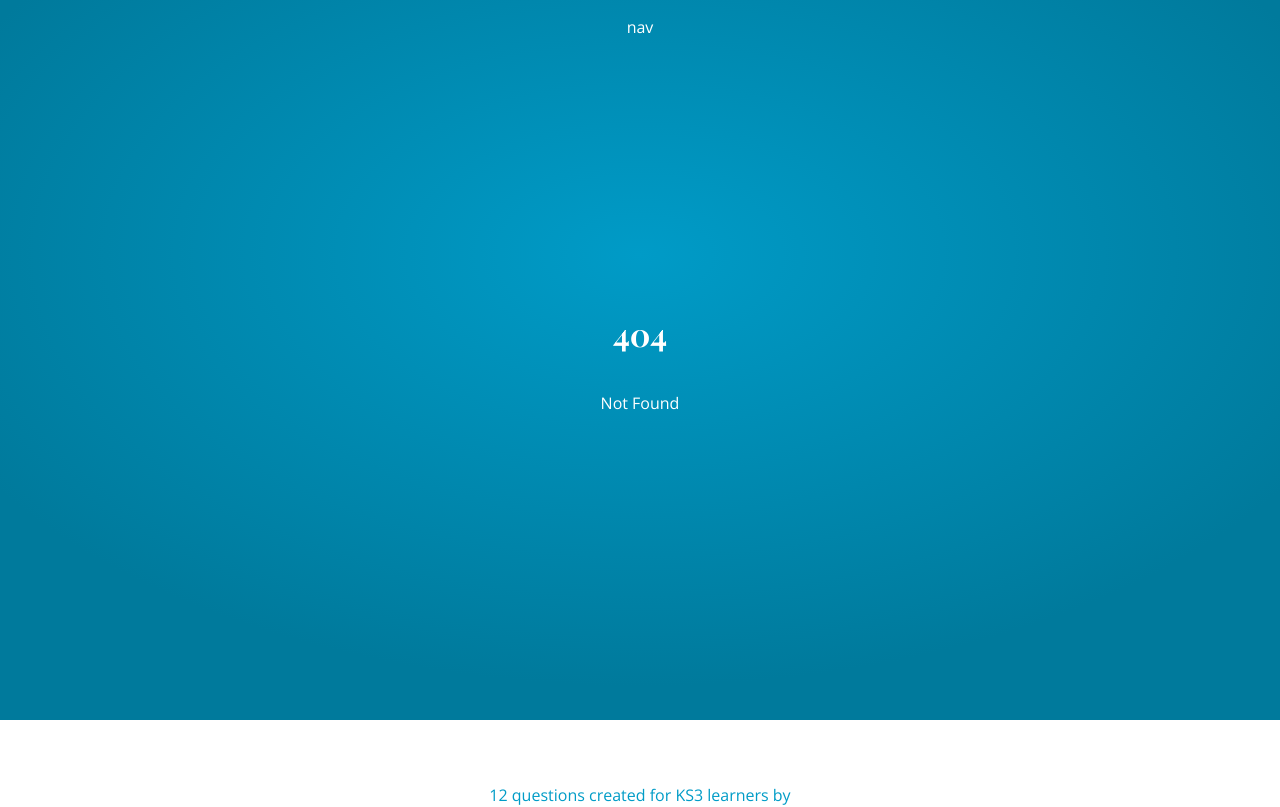
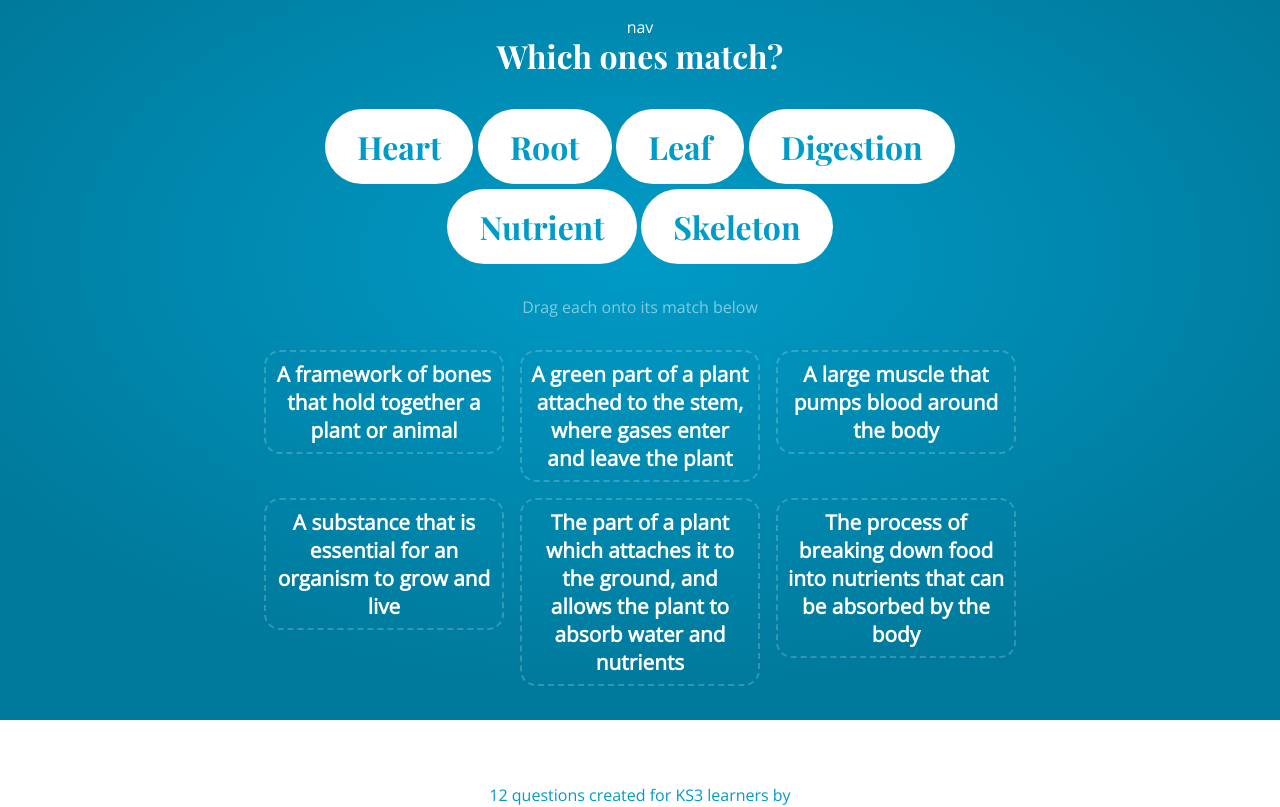
Before and after one commit to aled-working/qz-quizplayer-demo, a SvelteKit app: page /linking in a window 1280 px wide. Before the commit this address had no page. Shown: the top 807 px of the page. Built offline with nearby package versions, Linux system fonts and the light colour scheme.

Commit message:
linking question - layout + checks success (no visual interaction)

```diff
--- a/src/routes/+layout.svelte
+++ b/src/routes/+layout.svelte
@@ -3,12 +3,12 @@
   </script>
 
 
-<main class='center'>
+<main class='center column'>
 <nav>nav</nav>
 <slot />
 
 </main>
-<footer class='center'>
+<footer class='center column'>
     <div>12 questions created for KS3 learners by</div>
     <div><img src={logo} alt=""></div>
 
@@ -23,6 +23,7 @@
 
         color:white;
         position: relative;
+        gap: 2rem;
     }
     nav{
         position: absolute;
--- /dev/null
+++ b/src/routes/linking/+page.svelte
@@ -0,0 +1,168 @@
+<script>
+
+/* youtube  https://www.youtube.com/watch?v=aZzGvfnw8Zw */
+// https://medium.com/codex/things-ive-learned-building-a-drag-drop-component-with-svelte-2ad9169f1aff
+//https://svelte.dev/examples/animate
+
+const dummyLinked = {
+    correctAnswer: {
+        qCat00: 'op02',
+        qCat01: 'op04',
+        qCat02: 'op01',
+        qCat03: 'op05',
+        qCat04: 'op03',
+        qCat05: 'op00',
+    },
+    type: 'linked',
+    qText: 'Which ones match?',
+
+    qCategories: [
+        {
+            qCatText: 'Heart',
+            qCatId: 'qCat00'
+        },
+        {
+            qCatText: 'Root',
+            qCatId: 'qCat01'
+        },
+        {
+            qCatText: 'Leaf',
+            qCatId: 'qCat02'
+        },
+        {
+            qCatText: 'Digestion',
+            qCatId: 'qCat03'
+        },
+        {
+            qCatText: 'Nutrient',
+            qCatId: 'qCat04'
+        },
+        {
+            qCatText: 'Skeleton',
+            qCatId: 'qCat05'
+        },
+],
+    options: [
+        {
+            opText: 'A framework of bones that hold together a plant or animal',
+            opId: 'op00'
+        },
+        {
+            opText: 'A green part of a plant attached to the stem, where gases enter and leave the plant',
+            opId: 'op01'
+        },
+        {
+            opText: 'A large muscle that pumps blood around the body',
+            opId: 'op02'
+        },
+        {
+            opText: 'A substance that is essential for an organism to grow and live',
+            opId: 'op03'
+        },
+        {
+            opText: 'The part of a plant which attaches it to the ground, and allows the plant to absorb water and nutrients',
+            opId: 'op04'
+        },
+        {
+            opText: 'The process of breaking down food into nutrients that can be absorbed by the body',
+            opId: 'op05'
+        },
+]
+} // end dummy data
+
+
+let userAnswer = {}
+let whichCat = false
+let qWrapClass = ''
+
+function start(cat){
+    whichCat = cat
+    qWrapClass = 'started'
+//console.log('start', cat, whichCat);
+}
+function match(option){
+    if (!whichCat) return
+    // collect user answers until complete, then check against dummyLinked.correctAnswer
+    userAnswer[whichCat] = option
+    let numCats = dummyLinked.qCategories.length
+    let numUserAnswersSoFar = Object.keys(userAnswer).length
+
+    console.log('numUserAnswersSoFar',numUserAnswersSoFar);
+    if (numUserAnswersSoFar === numCats) {
+        console.log('checking');
+        let numCorrect = 0
+        Object.keys(userAnswer).forEach(k=> {if(userAnswer[k] === dummyLinked.correctAnswer[k])
+                {numCorrect +=1; console.log('numCorrect', numCorrect)}})
+        if (numCorrect === numCats)     console.log('SUCCESS');
+        if (numCorrect !== numCats)     console.log('NOT QUITE');
+
+    }
+}
+function cancel(){
+console.log('cancel');
+}
+
+
+
+</script>
+
+<div class={`qWrap center column ${qWrapClass}`}>
+
+    <h1>{dummyLinked.qText}</h1>
+
+
+<div class="categories center">
+    {#each dummyLinked.qCategories as qCat}
+        <div
+        id={qCat.qCatId}
+        draggable="true"
+        on:pointerdown={()=>start(qCat.qCatId)}
+        >
+        <h1
+        class='btn'>{qCat.qCatText}
+        </h1>
+    </div>
+    {/each}
+</div>
+
+<div class="faint">Drag each onto its match below</div>
+
+<div class="optionsForLinking center">
+    {#each dummyLinked.options as option}
+        <div
+        id={option.opId}
+        class='option big bold rounded center'
+        on:pointerdown={()=>match(option.opId)}
+        >
+        {option.opText}
+    </div>
+    {/each}
+</div>
+</div>
+
+
+<style>
+    .qWrap{
+        gap: 2rem
+    }
+    .categories{
+    gap: .3rem;
+    flex-wrap: wrap;
+    max-width: 50rem;
+    cursor: grab;
+}
+.optionsForLinking{
+    gap: 1rem;
+    align-items: flex-start;
+    padding: 0 2rem;
+    max-width: 60rem;
+    flex-wrap:wrap;
+
+}
+.optionsForLinking .option{
+    border: 2px dashed #ffffff33;
+    padding: .5rem;
+    width: 15rem
+}
+
+</style>
--- /dev/null
+++ b/src/routes/linking/bkp+page.svelte
@@ -0,0 +1,151 @@
+<script>
+const dummyLinked = {
+    answer: {
+        q00: 'op05',
+        q01: 'op04',
+        q02: 'op03',
+        q03: 'op02',
+        q04: 'op01',
+        q01: 'op00',
+    },
+    type: 'linked',
+    qText: 'Which ones match?',
+    qImg: null,
+
+    qCategories: [
+        {
+            qCatText: 'Heart',
+            qCatImg: null,
+            qCatId: 'qCat00'
+        },
+        {
+            qCatText: 'Root',
+            qCatImg: null,
+            qCatId: 'qCat01'
+        },
+        {
+            qCatText: 'Leaf',
+            qCatImg: null,
+            qCatId: 'qCat02'
+        },
+        {
+            qCatText: 'Digestion',
+            qCatImg: null,
+            qCatId: 'qCat03'
+        },
+        {
+            qCatText: 'Nutrient',
+            qCatImg: null,
+            qCatId: 'qCat04'
+        },
+        {
+            qCatText: 'Skeleton',
+            qCatImg: null,
+            qCatId: 'qCat05'
+        },
+],
+    options: [
+        {
+            opText: 'A framework of bones that hold together a plant or animal',
+            opImg: null,
+            opId: 'op00'
+        },
+        {
+            opText: 'A green part of a plant attached to the stem, where gases enter and leave the plant',
+            opImg: null,
+            opId: 'op01'
+        },
+        {
+            opText: 'A large muscle that pumps blood around the body',
+            opImg: null,
+            opId: 'op02'
+        },
+        {
+            opText: 'A substance that is essential for an organism to grow and live',
+            opImg: null,
+            opId: 'op03'
+        },
+        {
+            opText: 'The part of a plant which attaches it to the ground, and allows the plant to absorb water and nutrients',
+            opImg: null,
+            opId: 'op04'
+        },
+        {
+            opText: 'The process of breaking down food into nutrients that can be absorbed by the body',
+            opImg: null,
+            opId: 'op05'
+        },
+]
+} // end dummy data
+
+function allowDrop(ev) {
+  ev.preventDefault();
+  console.log('allowDrop',ev)
+}
+
+function drag(ev) {
+    console.log('drag',ev)
+    ev.preventDefault();
+}
+
+function drop(ev) {
+  ev.preventDefault();
+  console.log('drop',ev)
+}
+
+</script>
+
+
+<h1>{dummyLinked.qText}</h1>
+
+
+<div class="categories center">
+    {#each dummyLinked.qCategories as qCat}
+        <div
+        id={qCat.qCatId}
+        draggable="true"
+        on:dragstart={ev => drag(ev) }
+        >
+        <h1
+        class='btn'>{qCat.qCatText}
+        </h1>
+    </div>
+    {/each}
+</div>
+
+<div class="faint">Drag each onto its match below</div>
+
+<div class="optionsForLinking center">
+    {#each dummyLinked.options as option}
+        <div
+        id={option.opId}
+        class='option big bold rounded center'
+        on:drop={ev => drop(ev)}
+        on:dragover={ev => allowDrop(ev) }
+        >{option.opText}
+    </div>
+    {/each}
+</div>
+
+<style>
+.categories{
+    gap: .3rem;
+    flex-wrap: wrap;
+    max-width: 50rem;
+
+}
+.optionsForLinking{
+    gap: 1rem;
+    align-items: flex-start;
+    padding: 0 2rem;
+    max-width: 60rem;
+    flex-wrap:wrap;
+
+}
+.optionsForLinking .option{
+    border: 2px dashed #ffffff33;
+    padding: .5rem;
+    width: 15rem
+}
+
+</style>
--- /dev/null
+++ b/src/routes/multiple-choice/+page.svelte
@@ -0,0 +1,3 @@
+<h1>Question text</h1>
+<div class="faint">Pick one</div>
+<button><h1>Option</h1> </button>
--- /dev/null
+++ b/src/routes/simple-quiz/+page.svelte
@@ -0,0 +1,3 @@
+<h1>Question text</h1>
+<div class="faint">Pick one</div>
+<button><h1>Option</h1> </button>
--- a/static/base.css
+++ b/static/base.css
@@ -19,16 +19,37 @@ body {
 h1,
 h2,
 h3,
-button {
+button,
+.btn {
 	font-family: "Playfair Display", serif;
+    padding:0;
+    margin:0;
 }
 
 .center {
 	display: flex;
-    flex-direction: column;
 	justify-content: center;
 	align-items: center;
+}
+.column {
+    flex-direction: column;
 }
 .faint {
     opacity: .5;
 }
+
+button, .btn {
+    border: none;
+    background: white;
+    padding: 0 2rem;
+    border-radius: 4rem;
+    color: var(--pearson-blue);
+    padding: 1rem 2rem
+}
+.big{
+    font-size: 1.3rem;
+}
+.bold { font-weight: bold;}
+.rounded {
+    border-radius: 1rem;
+}
```
Also changed, not shown: src/routes/+page.svelte (+1 -15 lines).
